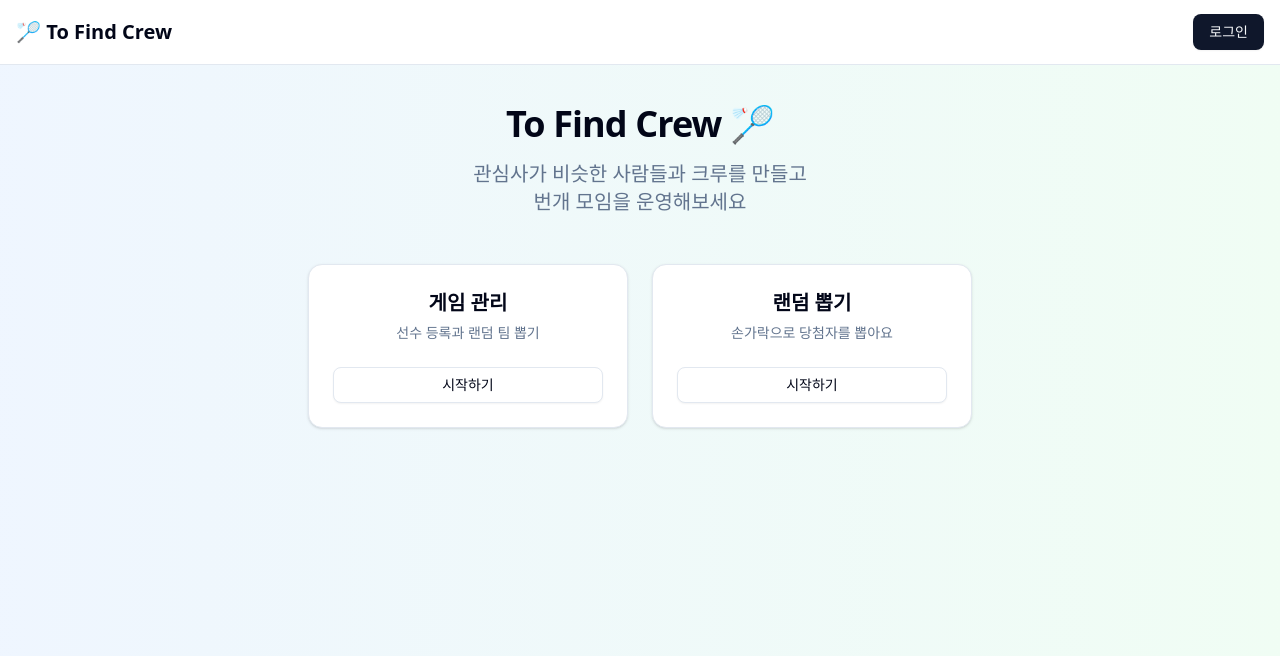
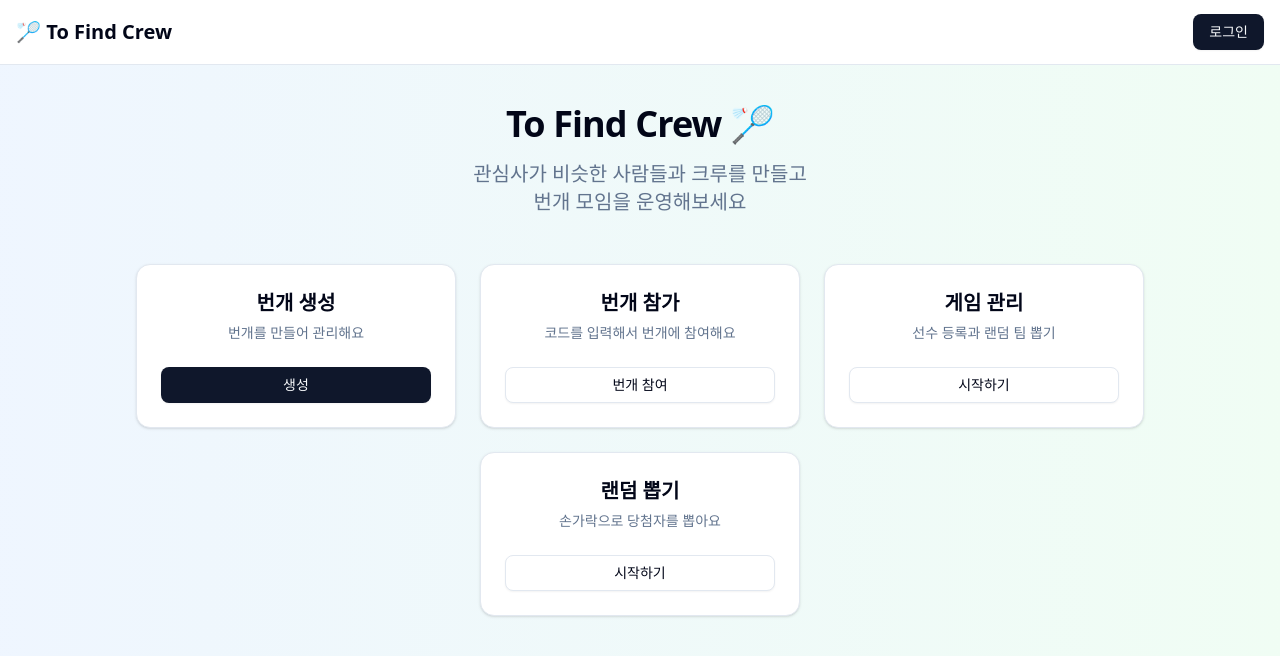
Before and after one commit to harry7435/to-find-crew, a Next.js app: page / in a window 1280 px wide. Shown: the top 656 px of the page. Built offline with nearby package versions, Linux system fonts and the light colour scheme; no server answers.

Commit message:
feat: 홈/헤더에 배드민턴 번개 메뉴 노출
주석 처리되어 있던 배드민턴 번개 생성/참가 링크를 홈 화면과 헤더
드롭다운에 다시 노출한다.

```diff
--- a/src/app/page.tsx
+++ b/src/app/page.tsx
@@ -27,7 +27,7 @@ export default function Home() {
         {/* Badminton Section */}
         <section className="container mx-auto p-4">
           <div className="flex flex-wrap justify-center gap-6 max-w-6xl mx-auto">
-            {/* <Card className="text-center">
+            <Card className="text-center w-full min-w-64 max-w-xs">
               <CardHeader>
                 <CardTitle className="text-xl">번개 생성</CardTitle>
                 <CardDescription>번개를 만들어 관리해요</CardDescription>
@@ -39,7 +39,7 @@ export default function Home() {
               </CardContent>
             </Card>
 
-            <Card className="text-center">
+            <Card className="text-center w-full min-w-64 max-w-xs">
               <CardHeader>
                 <CardTitle className="text-xl">번개 참가</CardTitle>
                 <CardDescription>코드를 입력해서 번개에 참여해요</CardDescription>
@@ -51,7 +51,7 @@ export default function Home() {
                   </Button>
                 </Link>
               </CardContent>
-            </Card> */}
+            </Card>
 
             <Card className="text-center w-full min-w-64 max-w-xs">
               <CardHeader>
--- a/src/components/layout/Header.tsx
+++ b/src/components/layout/Header.tsx
@@ -11,7 +11,7 @@ import {
   DropdownMenuTrigger,
 } from '@/components/ui/dropdown-menu';
 import Link from 'next/link';
-import { LogOut, User } from 'lucide-react';
+import { Calendar, LogOut, User } from 'lucide-react';
 import { toast } from 'sonner';
 
 export default function Header() {
@@ -50,7 +50,7 @@ export default function Header() {
           {user ? (
             <>
               {/* 배드민턴 퀵 액세스 */}
-              {/* <div className="hidden md:flex items-center gap-2">
+              <div className="hidden md:flex items-center gap-2">
                 <Link href="/badminton/create">
                   <Button variant="outline" size="sm">
                     번개 모임 만들기
@@ -61,7 +61,7 @@ export default function Header() {
                     번개 모임 참가
                   </Button>
                 </Link>
-              </div> */}
+              </div>
 
               {/* 사용자 메뉴 */}
               <DropdownMenu>
@@ -92,7 +92,7 @@ export default function Header() {
                   <DropdownMenuSeparator />
 
                   {/* 모바일에서만 보이는 배드민턴 메뉴 */}
-                  {/* <div className="md:hidden">
+                  <div className="md:hidden">
                     <Link href="/badminton/create">
                       <DropdownMenuItem>번개 모임 만들기</DropdownMenuItem>
                     </Link>
@@ -100,13 +100,13 @@ export default function Header() {
                       <DropdownMenuItem>번개 모임 참가</DropdownMenuItem>
                     </Link>
                     <DropdownMenuSeparator />
-                  </div> */}
-                  {/* <DropdownMenuItem asChild className="cursor-pointer">
+                  </div>
+                  <DropdownMenuItem asChild className="cursor-pointer">
                     <Link href="/badminton/my-sessions">
                       <Calendar className="mr-2 h-4 w-4" />
                       <span>내 모임</span>
                     </Link>
-                  </DropdownMenuItem> */}
+                  </DropdownMenuItem>
 
                   <DropdownMenuItem asChild className="cursor-pointer">
                     <Link href="/profile">
```
